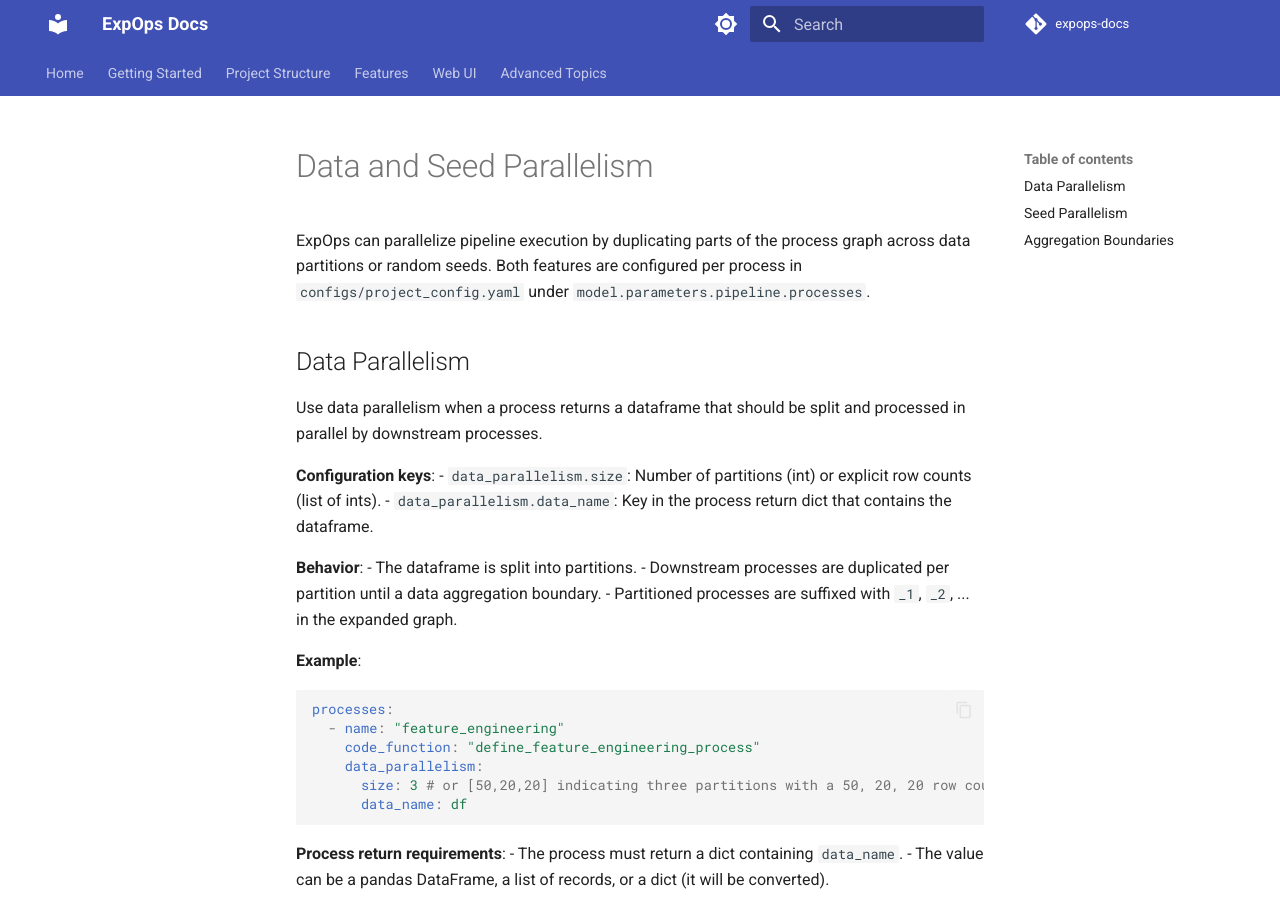
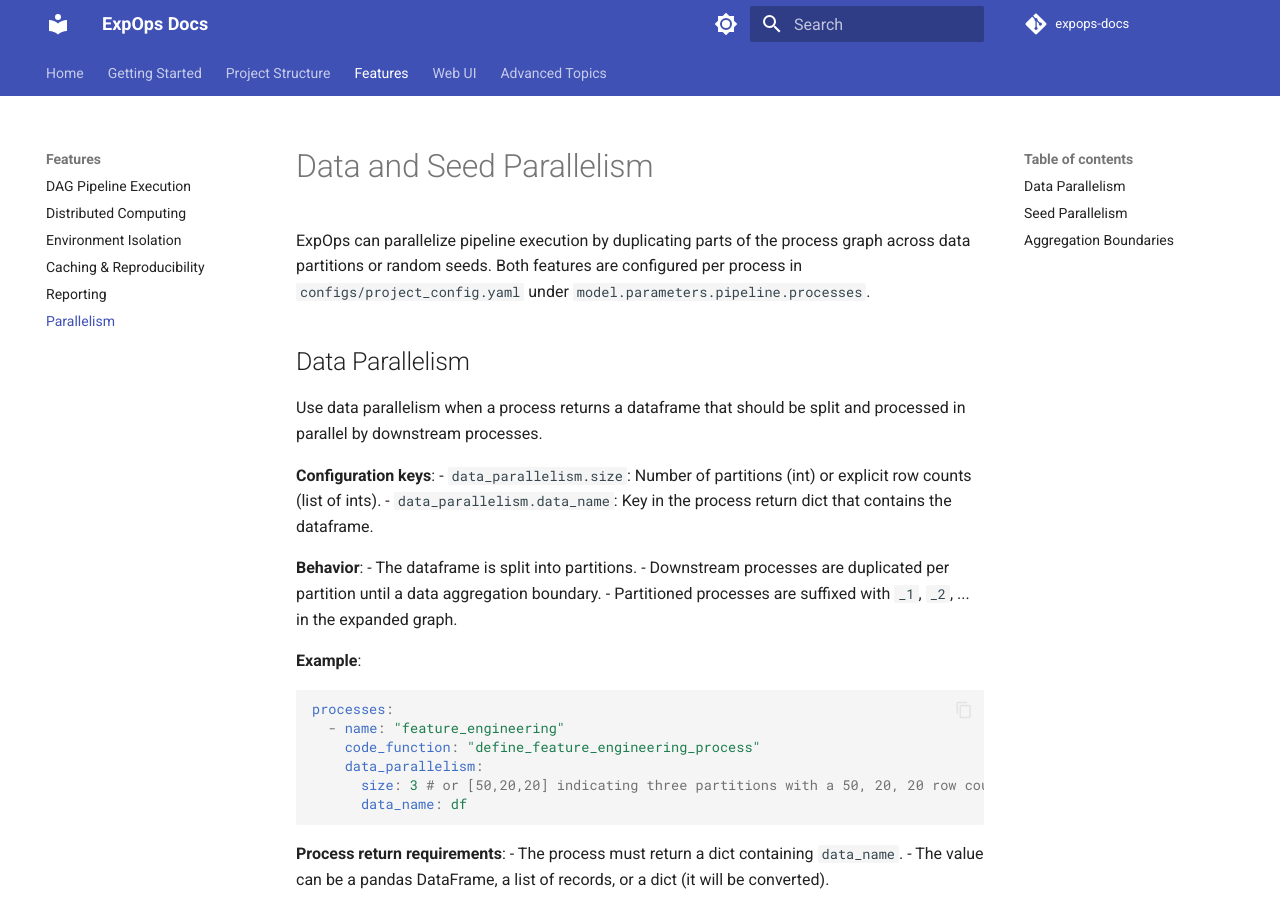
Before and after one commit to local-minima-lab/expops-docs, an MkDocs documentation site: the page built from docs/features/parallelism.md, in a window 1280 px wide and 900 px high. Built offline with MkDocs 1.6.1 and Material for MkDocs 9.7.7, drawn with Linux system fonts in a browser that asks for light colours; comment, search, counter and statistics services are not loaded.

Commit message:
edit nav bar

```diff
--- a/mkdocs.yml
+++ b/mkdocs.yml
@@ -63,7 +63,7 @@ nav:
     - Environment Isolation: features/environments.md
     - Caching & Reproducibility: features/caching.md
     - Reporting: features/reporting.md
-
+    - Parallelism: features/parallelism.md
   - Web UI:
     - Local Web UI: web-ui/local-ui.md
   - Advanced Topics:
```
